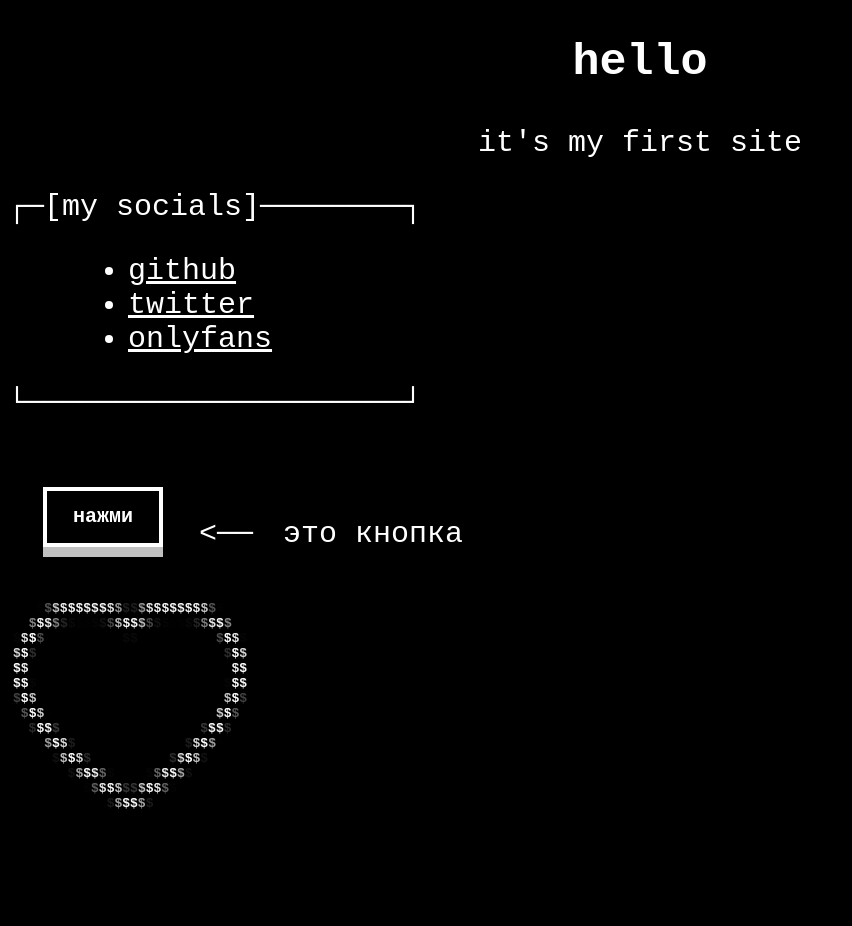
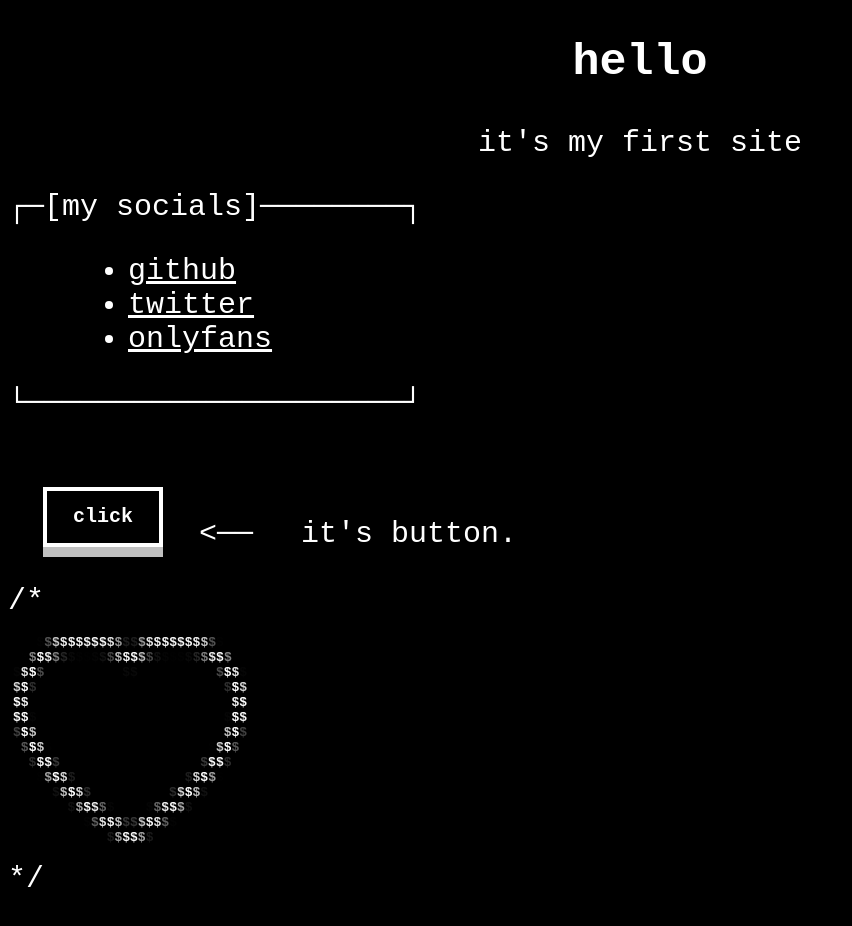
Before and after one commit to Kirper/123, a plain HTML site: page index.html in a window 1280 px wide. Shown: the whole page, without its empty margins (0-852 px from the left). Before the commit the page ends 868 px from the top, so only its background shows below. Drawn offline with Linux system fonts and the light colour scheme; a web font is replaced by a local one.

Commit message:
Update index.html

```diff
--- a/index.html
+++ b/index.html
@@ -20,14 +20,14 @@
 
     <table>
       <tr>
-        <td><button id="button">нажми</button></td>
-        <td><p align = right><br><──&emsp;это кнопка <br> <p2 id="najat"></p2> </p></td>
+        <td><button id="button">click</button></td>
+        <td><p align = right><br><──&emsp; it's button. <br> <p2 id="najat"></p2> </p></td>
       </tr>
 
     </table>
 
 
-    <pre id="tiresult" style="font-size: 13px; background-color: #000000; font-weight: bold; padding: 4px 5px; --fs: 13px;"><b style="color:#000000">$$$</b><b style="color:#030303">$</b><b style="color:#525252">$</b><b style="color:#C5C5C5">$</b><b style="color:#EEEEEE">$</b><b style="color:#F5F5F5">$$</b><b style="color:#F4F4F4">$</b><b style="color:#F5F5F5">$</b><b style="color:#F4F4F4">$</b><b style="color:#E3E3E3">$</b><b style="color:#959595">$</b><b style="color:#1D1D1D">$$</b><b style="color:#959595">$</b><b style="color:#E3E3E3">$</b><b style="color:#F4F4F4">$</b><b style="color:#F5F5F5">$$$</b><b style="color:#F6F6F6">$</b><b style="color:#EFEFEF">$</b><b style="color:#C5C5C5">$</b><b style="color:#525252">$</b><b style="color:#030303">$</b><b style="color:#000000">$$$</b>
+    /* <pre id="tiresult" style="font-size: 13px; background-color: #000000; font-weight: bold; padding: 4px 5px; --fs: 13px;"><b style="color:#000000">$$$</b><b style="color:#030303">$</b><b style="color:#525252">$</b><b style="color:#C5C5C5">$</b><b style="color:#EEEEEE">$</b><b style="color:#F5F5F5">$$</b><b style="color:#F4F4F4">$</b><b style="color:#F5F5F5">$</b><b style="color:#F4F4F4">$</b><b style="color:#E3E3E3">$</b><b style="color:#959595">$</b><b style="color:#1D1D1D">$$</b><b style="color:#959595">$</b><b style="color:#E3E3E3">$</b><b style="color:#F4F4F4">$</b><b style="color:#F5F5F5">$$$</b><b style="color:#F6F6F6">$</b><b style="color:#EFEFEF">$</b><b style="color:#C5C5C5">$</b><b style="color:#525252">$</b><b style="color:#030303">$</b><b style="color:#000000">$$$</b>
 <b style="color:#000000">$</b><b style="color:#010101">$</b><b style="color:#838383">$</b><b style="color:#FAFAFA">$</b><b style="color:#E9E9E9">$</b><b style="color:#7D7D7D">$</b><b style="color:#252525">$</b><b style="color:#090909">$</b><b style="color:#030303">$</b><b style="color:#020202">$</b><b style="color:#050505">$</b><b style="color:#111111">$</b><b style="color:#454545">$</b><b style="color:#B8B8B8">$</b><b style="color:#FAFAFA">$$</b><b style="color:#B8B8B8">$</b><b style="color:#454545">$</b><b style="color:#111111">$</b><b style="color:#050505">$</b><b style="color:#020202">$</b><b style="color:#030303">$</b><b style="color:#090909">$</b><b style="color:#252525">$</b><b style="color:#7D7D7D">$</b><b style="color:#E9E9E9">$</b><b style="color:#FAFAFA">$</b><b style="color:#838383">$</b><b style="color:#010101">$</b><b style="color:#000000">$</b>
 <b style="color:#060606">$</b><b style="color:#E5E5E5">$</b><b style="color:#FFFFFF">$</b><b style="color:#4C4C4C">$</b><b style="color:#000000">$$$$$$$$$$</b><b style="color:#090909">$$</b><b style="color:#000000">$$$$$$$$$$</b><b style="color:#4C4C4C">$</b><b style="color:#FFFFFF">$</b><b style="color:#E5E5E5">$</b><b style="color:#060606">$</b>
 <b style="color:#D5D5D5">$</b><b style="color:#FFFFFF">$</b><b style="color:#2F2F2F">$</b><b style="color:#000000">$$$$$$$$$$$$$$$$$$$$$$$$</b><b style="color:#2F2F2F">$</b><b style="color:#FFFFFF">$</b><b style="color:#D5D5D5">$</b>
@@ -41,7 +41,7 @@
 <b style="color:#000000">$$$$$$$</b><b style="color:#101010">$</b><b style="color:#A5A5A5">$</b><b style="color:#FBFBFB">$</b><b style="color:#ECECEC">$</b><b style="color:#646464">$</b><b style="color:#060606">$</b><b style="color:#000000">$$$$</b><b style="color:#050505">$</b><b style="color:#646464">$</b><b style="color:#ECECEC">$</b><b style="color:#FBFBFB">$</b><b style="color:#A5A5A5">$</b><b style="color:#101010">$</b><b style="color:#000000">$$$$$$$</b>
 <b style="color:#000000">$$$$$$$$$</b><b style="color:#040404">$</b><b style="color:#5E5E5E">$</b><b style="color:#E4E4E4">$</b><b style="color:#F9F9F9">$</b><b style="color:#C1C1C1">$</b><b style="color:#353535">$$</b><b style="color:#BFBFBF">$</b><b style="color:#F9F9F9">$</b><b style="color:#E4E4E4">$</b><b style="color:#606060">$</b><b style="color:#040404">$</b><b style="color:#000000">$$$$$$$$$</b>
 <b style="color:#000000">$$$$$$$$$$$$</b><b style="color:#1A1A1A">$</b><b style="color:#A2A2A2">$</b><b style="color:#F9F9F9">$$</b><b style="color:#A2A2A2">$</b><b style="color:#1A1A1A">$</b><b style="color:#000000">$$$$$$$$$$$$</b>
-</pre>
+</pre> */
 
 
     <div id="counter"></div>
```
